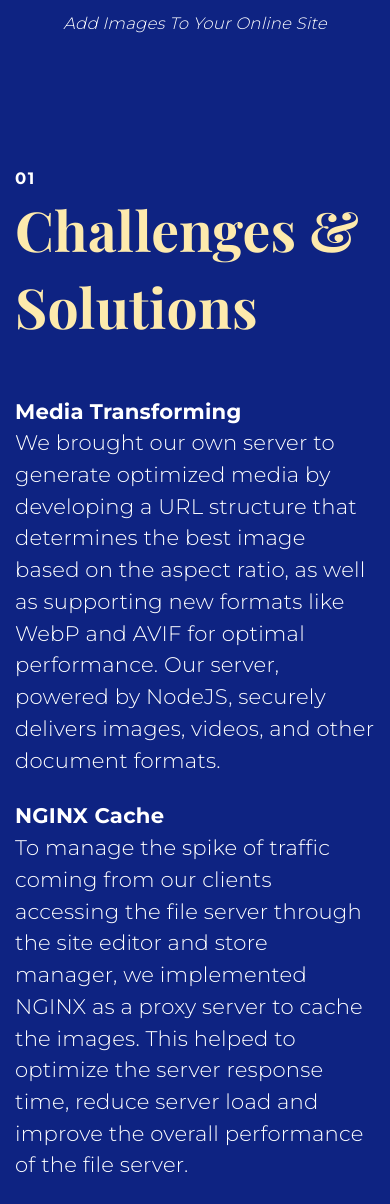
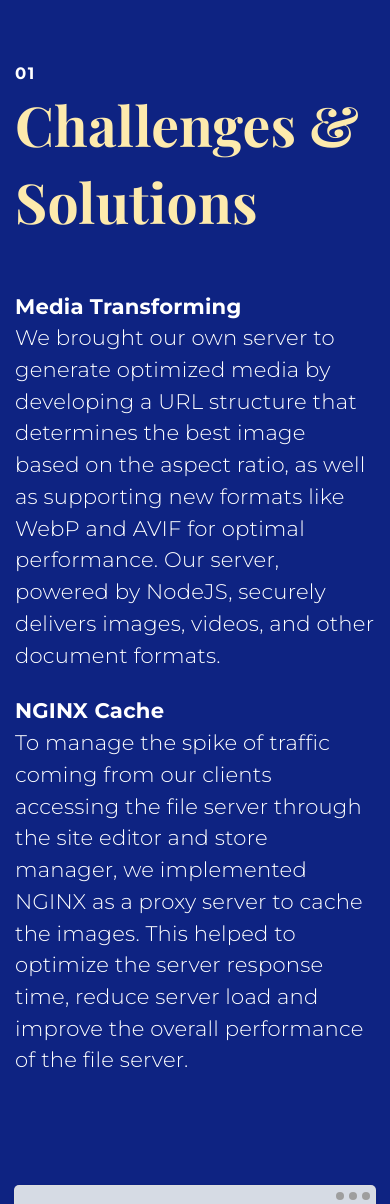
Before and after one commit to bennyluk/bennyluk.github.io, a Jekyll site: the page built from docs/caddy.markdown, in a window 390 px wide. Shown: the part 1206-2410 px from the top of the page. Built offline with Jekyll 4.4.1, drawn with Linux system fonts in a browser that asks for light colours; grey boxes are pictures that could not be loaded.

Commit message:
fix mobile styling

```diff
--- a/docs/_includes/css/site.css
+++ b/docs/_includes/css/site.css
@@ -89,6 +89,11 @@
     main {
         margin-top: 20px;
     }
+
+    section {
+        padding-top: 30px;
+        padding-bottom: 30px;
+    }
 }
 
 {% include css/helper.css %}
--- a/docs/_includes/sections/images.html
+++ b/docs/_includes/sections/images.html
@@ -7,7 +7,7 @@
         </div>
     {% endif %}
     {% if include.image2 %}
-        <div class="flex justify-between" style="margin-top: 28px; gap: 28px;">
+        <div class="flex justify-between md-flex-column" style="margin-top: 28px; gap: 28px;">
             <div style="flex: 1;">
                 {% include partials/imageBrowser.html
                     src=include.image2
--- a/docs/_includes/sections/team.html
+++ b/docs/_includes/sections/team.html
@@ -1,5 +1,5 @@
 <section class="container">
-    <div class="flex">
+    <div class="flex md-flex-column">
         {% if include.tech %}
             <div style="min-width:220px">
                 {%
```
